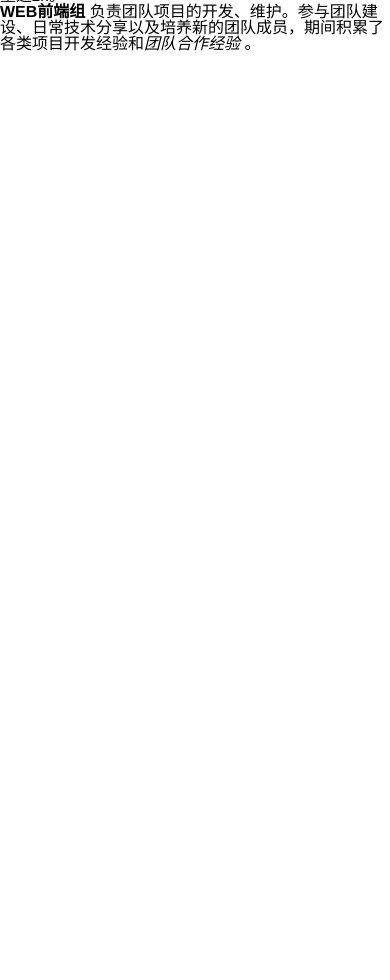
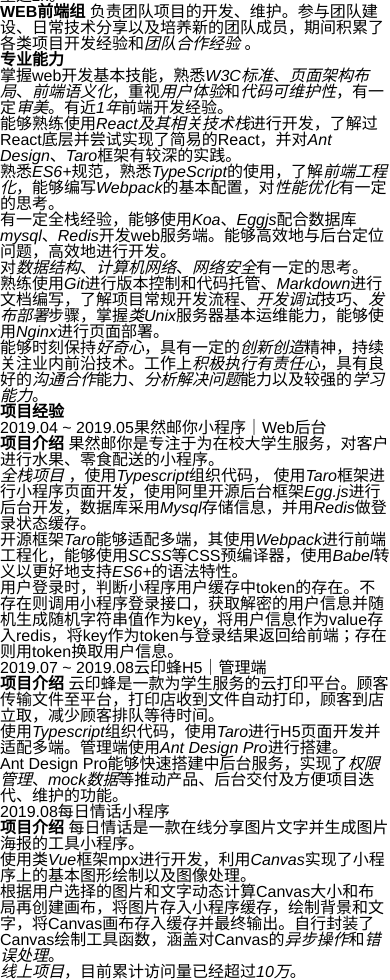
Before and after one commit to Squares4/resume-zpc, a Next.js app: page / in a window 390 px wide. Shown: the part 1480-2460 px from the top of the page. Before the commit the page ends 1532 px from the top, so only its background shows below. Built offline with nearby package versions, Linux system fonts and the light colour scheme.

Commit message:
add base style && add base content

```diff
--- a/components/normalStyle/Body/index.jsx
+++ b/components/normalStyle/Body/index.jsx
@@ -2,11 +2,15 @@
 import style from './index.scss';
 import BodySection from '../BodySection';
 
+const {
+  resumeData: { sectionDataLeft, sectionDataRight }
+} = global;
+
 const Body = () => {
   return (
     <main className={style.mBody}>
-      <BodySection />
-      {/* <BodySection /> */}
+      <BodySection sectionData={sectionDataLeft}/>
+      <BodySection sectionData={sectionDataRight}/>
     </main>
   )
 }
--- a/components/normalStyle/Body/index.scss
+++ b/components/normalStyle/Body/index.scss
@@ -4,4 +4,11 @@
   padding: 30px 40px;
   display: flex;
   justify-content: space-between;
+  @media screen and (max-width: 1024px) {
+    flex-direction: column;
+    justify-content: flex-start;
+  }
+  @media screen and (max-width: 720px) {
+    padding: 0;
+  }
 }
--- a/components/normalStyle/BodySection/index.jsx
+++ b/components/normalStyle/BodySection/index.jsx
@@ -1,21 +1,28 @@
-import React from "react";
+import React, { Fragment } from "react";
 import style from "./index.scss";
+import PropTypes from "prop-types";
 import SectionHeader from "../SectionHeader";
 import SectionContent from "../SectionContent";
 
-const {
-  resumeData: { sectionData }
-} = global;
+const BodySection = props => {
+  const { sectionData } = props;
 
-const data = sectionData[0];
-
-const BodySection = () => {
   return (
     <section className={style.content}>
-      <SectionHeader title={data.title} />
-      <SectionContent items={data.items} />
+      {sectionData
+        ? sectionData.map((item, index) => (
+            <Fragment key={index}>
+              <SectionHeader title={item.title} />
+              <SectionContent items={item.items} />
+            </Fragment>
+          ))
+        : null}
     </section>
   );
 };
 
+BodySection.propTypes = {
+  sectionData: PropTypes.array
+};
+
 export default BodySection;
--- a/components/normalStyle/BodySection/index.scss
+++ b/components/normalStyle/BodySection/index.scss
@@ -1,6 +1,5 @@
 @import "../base.scss";
 
 .content {
-  width: 50%;
   padding: 10px 18px;
 }
--- a/components/normalStyle/Header/index.scss
+++ b/components/normalStyle/Header/index.scss
@@ -4,6 +4,9 @@
   padding: 30px 40px;
   background: $color-bg;
   color: $color-font;
+  @media screen and (max-width: 720px) {
+    padding: 25px;
+  }
 }
 
 .name {
@@ -11,6 +14,10 @@
   justify-content: space-between;
   padding-bottom: 20px;
   border-bottom: 2px solid $color-font-vice;
+  @media screen and (max-width: 720px) {
+    flex-direction: column;
+    align-items: center;
+  }
   h1 {
     font-size: 50px;
     font-weight: 500;
@@ -20,6 +27,17 @@
       margin-left: 10px;
     }
     color: $color-font-title;
+    @media screen and (max-width: 720px) {
+      display: flex;
+      flex-direction: column;
+      align-items: center;
+      margin-bottom: 10px;
+      font-size: 60px;
+      small {
+        margin: 0;
+        font-size: 18px;
+      }
+    }
   }
   h2 {
     font-size: 24px;
@@ -28,6 +46,9 @@
     color: $color-font-vice;
     small {
       font-size: 18px;
+    }
+    @media screen and (max-width: 720px) {
+      align-self: center;
     }
   }
 }
@@ -38,6 +59,10 @@
   justify-content: space-between;
   font-size: 18px;
   font-weight: 300;
+  @media screen and (max-width: 720px) {
+    flex-direction: column;
+    align-items: center;
+  }
 }
 
 .school {
@@ -45,12 +70,18 @@
   li {
     padding: 8px 0;
   }
+  @media screen and (max-width: 720px) {
+    text-align: center;
+  }
 }
 
 .connect {
   font-size: 16px;
   li {
     padding: 6px 0;
+    @media screen and (max-width: 720px) {
+      display: inline-block;
+    }
   }
 }
 
@@ -62,10 +93,20 @@
     align-items: center;
     justify-content: flex-end;
   }
+  @media screen and (max-width: 720px) {
+    span {
+      display: none;
+    }
+  }
 }
 
 .hIcon {
   width: 16px;
   height: 16px;
   margin-left: 8px;
+  @media screen and (max-width: 720px) {
+    width: 32px;
+    height: 32px;
+    margin: 0 16px;
+  }
 }
--- a/components/normalStyle/SectionContent/index.jsx
+++ b/components/normalStyle/SectionContent/index.jsx
@@ -8,11 +8,11 @@
     <Fragment>
       {items.map((item, index) => (
         <article key={index}>
-          <header className={style.artIntro}>
-            <span className={style.artTime}>{item.time}</span>
-            <span className={style.artName}>{item.name}</span>
-            <span className={style.artTag}>{item.tag}</span>
-          </header>
+          {(item.time && item.name && item.tag) ? <header className={style.artIntro}>
+            {item.time ? <span className={style.artTime}>{item.time}</span> : null}
+            {item.name ? <span className={style.artName}>{item.name}</span> : null}
+            {item.tag ? <span className={style.artTag}>{item.tag}</span> : null}
+          </header> : null}
           {item.content.map((art, index) => (
             <p key={index} className={style.artContent} dangerouslySetInnerHTML={{__html: art}}></p>
           ))}
--- a/components/normalStyle/SectionContent/index.scss
+++ b/components/normalStyle/SectionContent/index.scss
@@ -18,6 +18,7 @@
     border: 1px solid $b;
     border-radius: 5px;
     padding: 2px 6px;
+    text-align: center;
   }
 }
 
@@ -26,6 +27,7 @@
   text-align: justify;
   word-break: break-all;
   font-size: 16px;
+  position: relative;
   strong {
     padding: 2px 4px;
     margin: 0 3px;
@@ -37,8 +39,19 @@
     border: 1px solid #e6e6e6;
     border-radius: 3px;
     color: #383838;
+    font-weight: 400;
     margin: 0 3px;
     padding: 0 4px;
     background-color: #f6f6f6;
   }
+  i {
+    font-style: normal;
+    display: inline-block;
+    background: #00b38a;
+    width: 4px;
+    height: 4px;
+    border-radius: 50%;
+    vertical-align: middle;
+    margin: 0 8px 0 2px;
+  }
 }
--- a/components/normalStyle/index.scss
+++ b/components/normalStyle/index.scss
@@ -11,7 +11,6 @@
 .gWarp {
   color: #333;
   width: 1024px;
-  min-height: 1490px;
   margin: 50px auto;
   box-shadow: 0 0 30px rgb(201, 201, 201);
   background: #fff;
@@ -19,4 +18,9 @@
   display: flex;
   flex-direction: column;
   flex: 1 1;
+  @media screen and (max-width: 1024px) {
+    width: 100%;
+    margin: 0;
+    border-radius: 0;
+  }
 }
--- a/resumeData.js
+++ b/resumeData.js
@@ -17,8 +17,8 @@
     github: 'https://github.com/Squares4',
     phone: '199999999'
   },
-  // 文章信息
-  sectionData: [
+  // 左栏文章信息
+  sectionDataLeft: [
     {
       title: '实践经验',
       items: [
@@ -34,6 +34,64 @@
           ]
         }
       ]
+    },
+    {
+      title: '专业能力',
+      items: [
+        {
+          content: [
+            `<i></i>掌握web开发基本技能，熟悉<em>W3C标准</em>、<em>页面架构布局</em>、<em>前端语义化</em>，重视<em>用户体验</em>和<em>代码可维护性</em>，有一定<em>审美</em>。有近<em>1年</em>前端开发经验。`,
+            `<i></i>能够熟练使用<em>React及其相关技术栈</em>进行开发，了解过React底层并尝试实现了简易的React，并对<em>Ant Design</em>、<em>Taro</em>框架有较深的实践。`,
+            `<i></i>熟悉<em>ES6+</em>规范，熟悉<em>TypeScript</em>的使用，了解<em>前端工程化</em>，能够编写<em>Webpack</em>的基本配置，对<em>性能优化</em>有一定的思考。`,
+            `<i></i>有一定全栈经验，能够使用<em>Koa</em>、<em>Eggjs</em>配合数据库<em>mysql</em>、<em>Redis</em>开发web服务端。能够高效地与后台定位问题，高效地进行开发。`,
+            `<i></i>对<em>数据结构</em>、<em>计算机网络</em>、<em>网络安全</em>有一定的思考。`,
+            `<i></i>熟练使用<em>Git</em>进行版本控制和代码托管、<em>Markdown</em>进行文档编写，了解项目常规开发流程、<em>开发调试</em>技巧、<em>发布部署</em>步骤，掌握<em>类Unix</em>服务器基本运维能力，能够使用<em>Nginx</em>进行页面部署。`,
+            `<i></i>能够时刻保持<em>好奇心</em>，具有一定的<em>创新创造</em>精神，持续关注业内前沿技术。工作上<em>积极执行</em><em>有责任心</em>，具有良好的<em>沟通合作</em>能力、<em>分析解决问题</em>能力以及较强的<em>学习能力</em>。`
+          ]
+        }
+      ]
+    }
+  ],
+  sectionDataRight: [
+    {
+      title: '项目经验',
+      items: [
+        {
+          name: '果然邮你',
+          time: '2019.04 ~ 2019.05',
+          tag: '小程序｜Web后台',
+          content: [
+            `<strong>项目介绍</strong>
+            果然邮你是专注于为在校大学生服务，对客户进行水果、零食配送的小程序。`,
+            `<i></i><em>全栈项目</em> ，使用<em>Typescript</em>组织代码， 使用<em>Taro</em>框架进行小程序页面开发，使用阿里开源后台框架<em>Egg.js</em>进行后台开发，数据库采用<em>Mysql</em>存储信息，并用<em>Redis</em>做登录状态缓存。`,
+            `<i></i>开源框架<em>Taro</em>能够适配多端，其使用<em>Webpack</em>进行前端工程化，能够使用<em>SCSS</em>等CSS预编译器，使用<em>Babel</em>转义以更好地支持<em>ES6+</em>的语法特性。`,
+            `<i></i>用户登录时，判断小程序用户缓存中token的存在。不存在则调用小程序登录接口，获取解密的用户信息并随机生成随机字符串值作为key，将用户信息作为value存入redis，将key作为token与登录结果返回给前端；存在则用token换取用户信息。`
+          ]
+        },
+        {
+          name: '云印蜂',
+          time: '2019.07 ~ 2019.08',
+          tag: 'H5｜管理端',
+          content: [
+            `<strong>项目介绍</strong>
+            云印蜂是一款为学生服务的云打印平台。顾客传输文件至平台，打印店收到文件自动打印，顾客到店立取，减少顾客排队等待时间。`,
+            `<i></i>使用<em>Typescript</em>组织代码，使用<em>Taro</em>进行H5页面开发并适配多端。管理端使用<em>Ant Design Pro</em>进行搭建。`,
+            `<i></i>Ant Design Pro能够快速搭建中后台服务，实现了<em>权限管理</em>、<em>mock数据</em>等推动产品、后台交付及方便项目迭代、维护的功能。`
+          ]
+        },
+        {
+          name: '每日情话',
+          time: '2019.08',
+          tag: '小程序',
+          content: [
+            `<strong>项目介绍</strong>
+            每日情话是一款在线分享图片文字并生成图片海报的工具小程序。`,
+            `<i></i>使用类<em>Vue</em>框架mpx进行开发，利用<em>Canvas</em>实现了小程序上的基本图形绘制以及图像处理。`,
+            `<i></i>根据用户选择的图片和文字动态计算Canvas大小和布局再创建画布，将图片存入小程序缓存，绘制背景和文字，将Canvas画布存入缓存并最终输出。自行封装了Canvas绘制工具函数，涵盖对Canvas的<em>异步操作</em>和<em>错误处理</em>。`,
+            `<i></i><em>线上项目</em>，目前累计访问量已经超过<em>10万</em>。`
+          ]
+        }
+      ]
     }
   ]
 }
```
